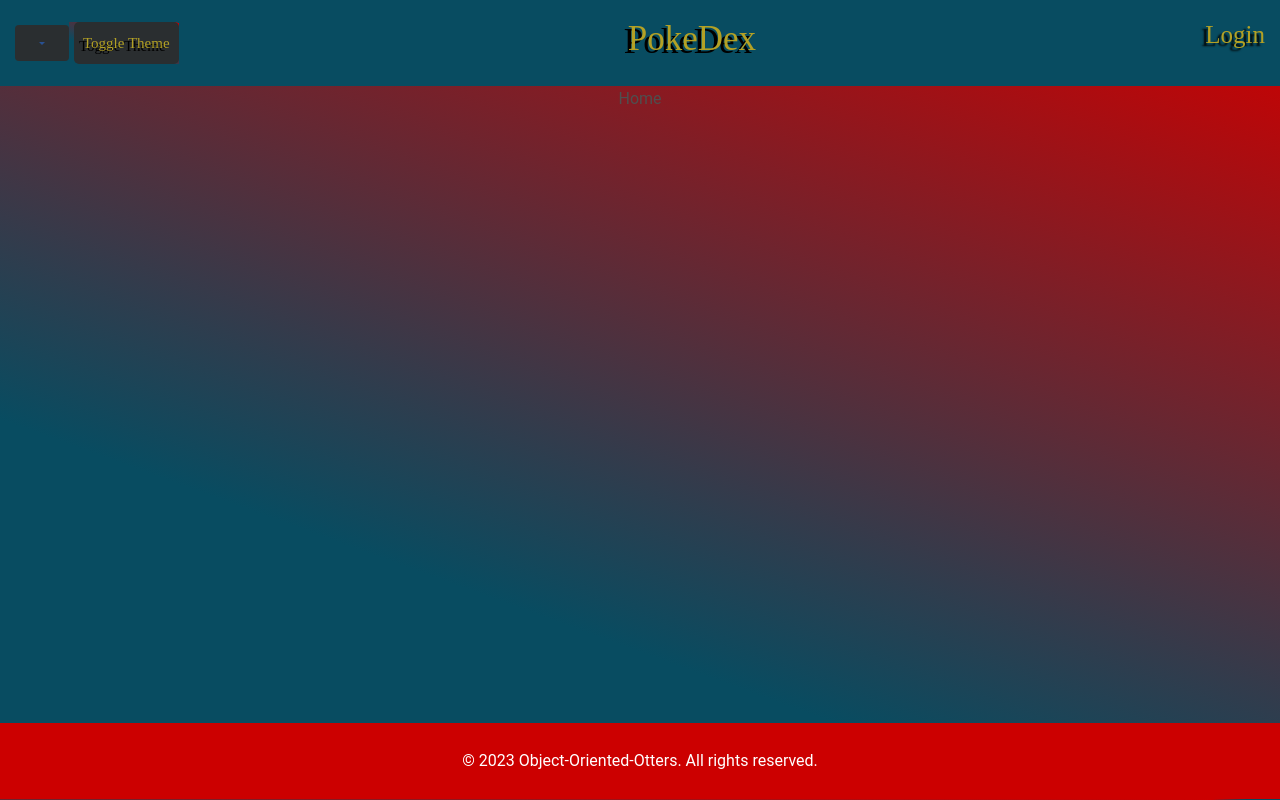
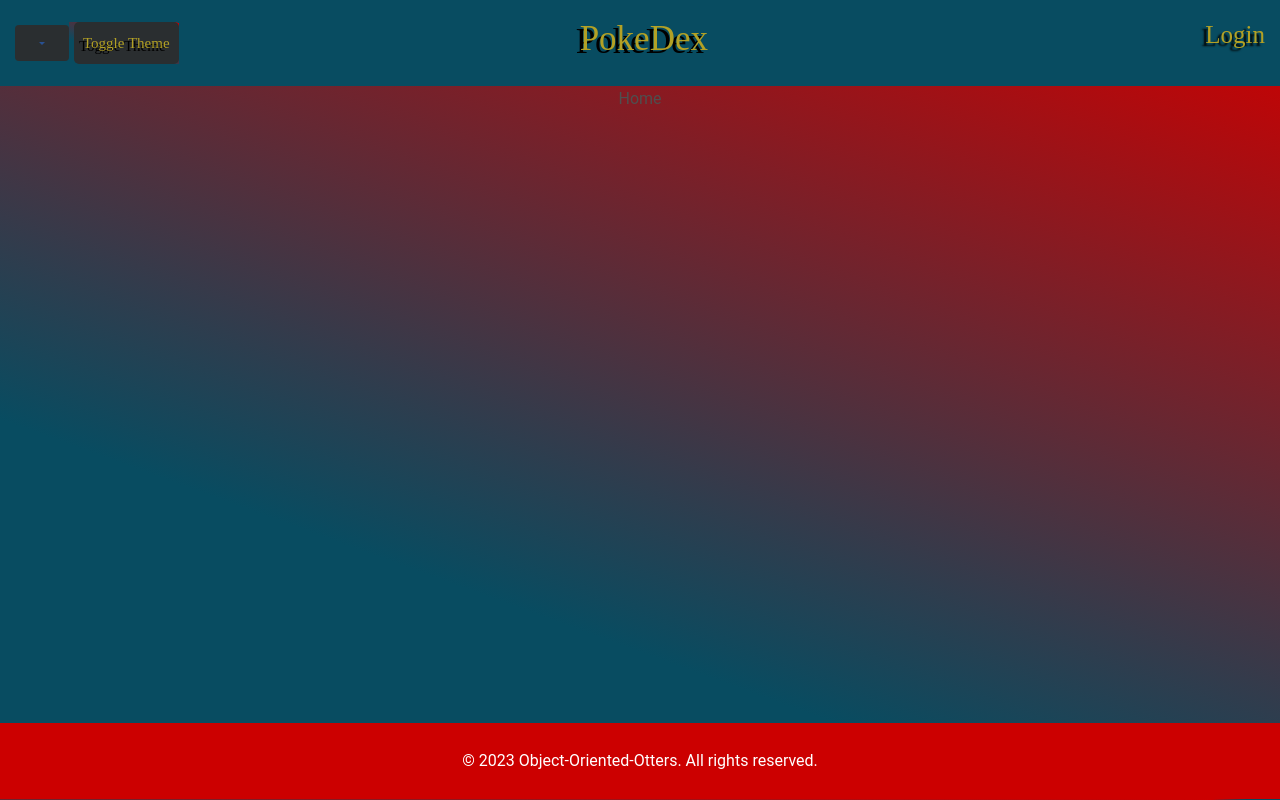
Before and after one commit to JulieKnox225/Pokedex-Object-Oriented-Otters, a React (Vite) app: page / in a window 1280 px wide. Built offline with nearby package versions, Linux system fonts and the light colour scheme; a web font is replaced by a local one.

Commit message:
Navbar changes
Pokedex should be clickable and aligned correctly now

```diff
--- a/src/components/Navbar.jsx
+++ b/src/components/Navbar.jsx
@@ -33,9 +33,9 @@
         <a className={`App ${theme}`}>
         <button className = "light-dark-btn"onClick={toggleTheme}>Toggle Theme</button>
         </a>
-        <div href= "/" className="home-button">
+        <a href= "/" className="home-button">
         <h2 className="home-button-text">PokeDex</h2>
-        </div>
+        </a>
         <a href='/Login'>
         <p className="login--text">Login</p>
         </a>
--- a/src/index.css
+++ b/src/index.css
@@ -41,6 +41,8 @@
   text-shadow: black -4px  3px;
 }
 .home-button-text {
+  text-align: center;
+  margin-right: 75%;
   font-family: serif;
   font-size: 35px;
 }
```
